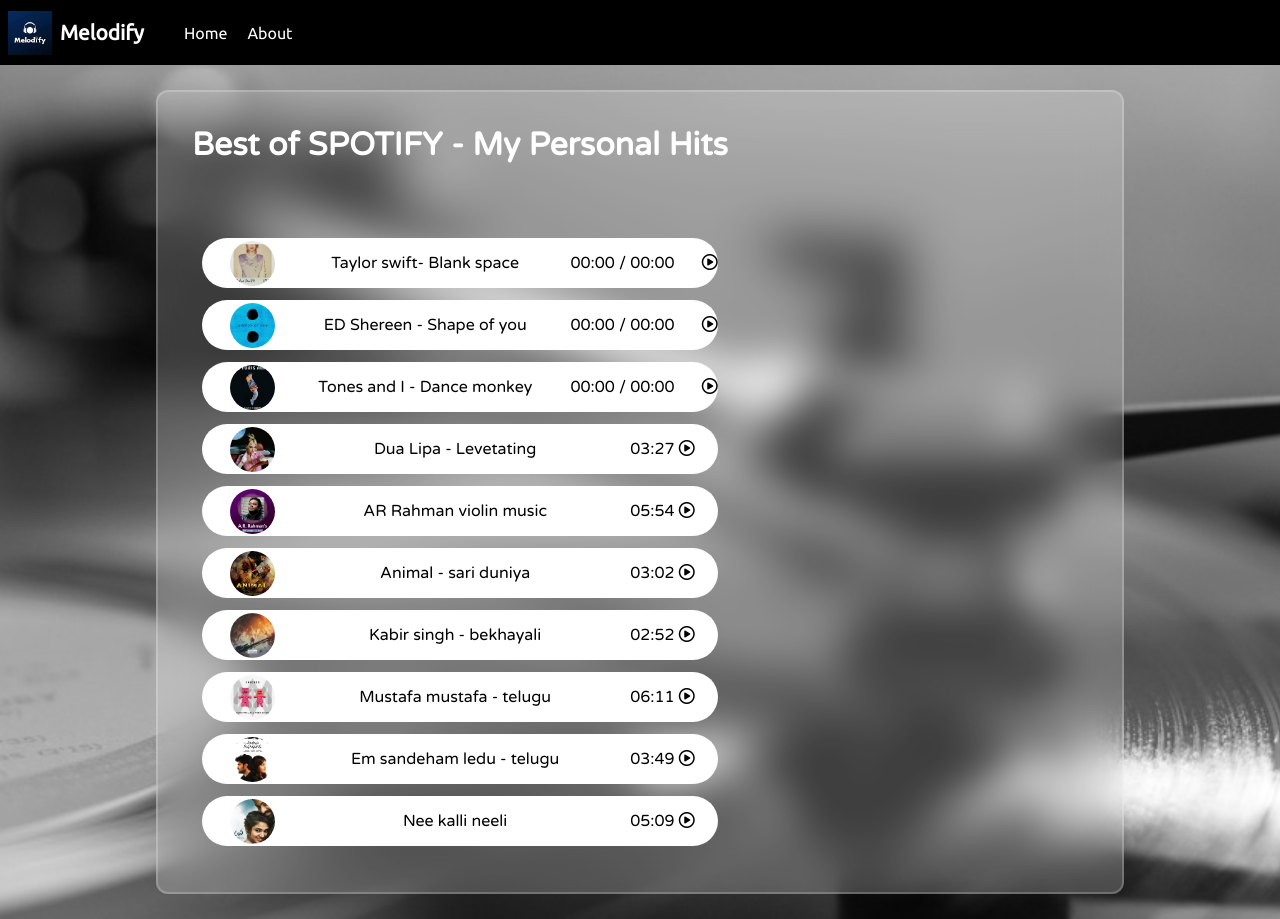
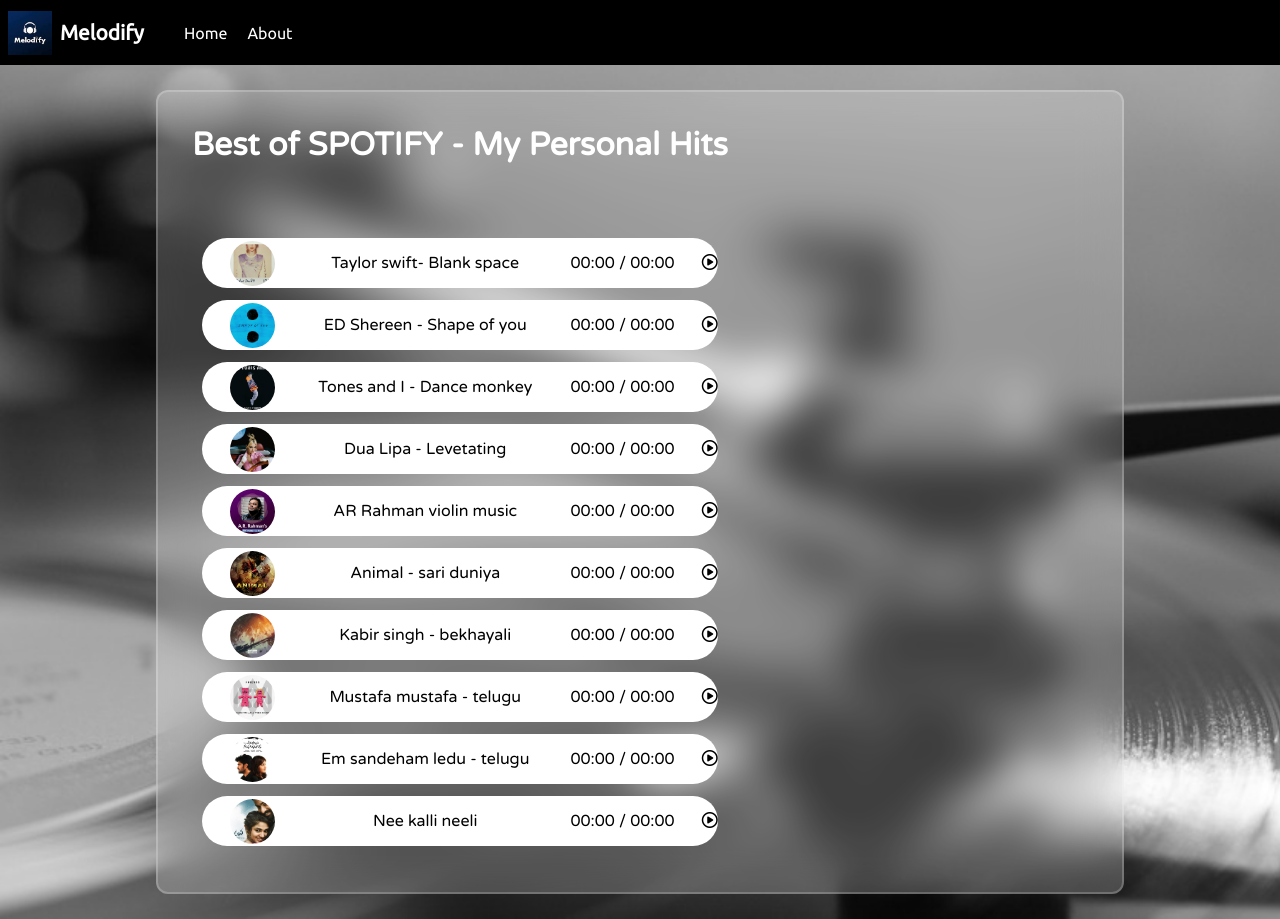
Before and after one commit to ankletNupur/Malodify_latest, a plain HTML site: page Spotify-songs/songs.html in a window 1280 px wide. Drawn offline with Linux system fonts and the light colour scheme.

Commit message:
Real Time of song added

```diff
--- a/Spotify-songs/songs.html
+++ b/Spotify-songs/songs.html
@@ -83,48 +83,97 @@
           <audio id="audio2" src="./songs/3.mp3" ontimeupdate="updateTime('audio2')"></audio>
         </div>
 
-        <div class="songItem">
+        <div style="cursor: pointer;" class="songItem" onclick="playSong('audio3', this)">
           <img alt="1" />
           <span class="songName">Dua Lipa - Levetating</span>
-          <span class="songlistplay"><span class="timestamp">03:27
-              <i id="3" class="far songItemPlay fa-play-circle"></i> </span></span>
+          <span class="songlistplay">
+            <!-- Real-time duration -->
+            <span class="timestamp" id="time-audio3">00:00 / 00:00</span>
+            <!-- Play/Pause button -->
+            <i class="far songItemPlay fa-play-circle" id="playPause-audio3"></i>
+          </span>
+          <!-- Audio element for the song -->
+          <audio id="audio3" src="./songs/4.mp3" ontimeupdate="updateTime('audio3')"></audio>
         </div>
-        <div class="songItem">
+
+        <div style="cursor: pointer;" class="songItem" onclick="playSong('audio4', this)">
           <img alt="1" />
-          <span class="songName">AR Rahman violin music </span>
-          <span class="songlistplay"><span class="timestamp">05:54
-              <i id="4" class="far songItemPlay fa-play-circle"></i> </span></span>
+          <span class="songName">AR Rahman violin music</span>
+          <span class="songlistplay">
+            <!-- Real-time duration -->
+            <span class="timestamp" id="time-audio4">00:00 / 00:00</span>
+            <!-- Play/Pause button -->
+            <i class="far songItemPlay fa-play-circle" id="playPause-audio4"></i>
+          </span>
+          <!-- Audio element for the song -->
+          <audio id="audio4" src="./songs/5.mp3" ontimeupdate="updateTime('audio4')"></audio>
         </div>
-        <div class="songItem">
+
+        <div style="cursor: pointer;" class="songItem" onclick="playSong('audio5', this)">
           <img alt="1" />
-          <span class="songName">Animal - sari duniya </span>
-          <span class="songlistplay"><span class="timestamp">03:02
-              <i id="5" class="far songItemPlay fa-play-circle"></i> </span></span>
+          <span class="songName">Animal - sari duniya</span>
+          <span class="songlistplay">
+            <!-- Real-time duration -->
+            <span class="timestamp" id="time-audio5">00:00 / 00:00</span>
+            <!-- Play/Pause button -->
+            <i class="far songItemPlay fa-play-circle" id="playPause-audio5"></i>
+          </span>
+          <!-- Audio element for the song -->
+          <audio id="audio5" src="./songs/6.mp3" ontimeupdate="updateTime('audio5')"></audio>
         </div>
-        <div class="songItem">
+
+        <div style="cursor: pointer;" class="songItem" onclick="playSong('audio6', this)">
           <img alt="1" />
           <span class="songName">Kabir singh - bekhayali</span>
-          <span class="songlistplay"><span class="timestamp">02:52
-              <i id="6" class="far songItemPlay fa-play-circle"></i> </span></span>
+          <span class="songlistplay">
+            <!-- Real-time duration -->
+            <span class="timestamp" id="time-audio6">00:00 / 00:00</span>
+            <!-- Play/Pause button -->
+            <i class="far songItemPlay fa-play-circle" id="playPause-audio6"></i>
+          </span>
+          <!-- Audio element for the song -->
+          <audio id="audio6" src="./songs/7.mp3" ontimeupdate="updateTime('audio6')"></audio>
         </div>
-        <div class="songItem">
+
+        <div style="cursor: pointer;" class="songItem" onclick="playSong('audio7', this)">
           <img alt="1" />
           <span class="songName">Mustafa mustafa - telugu</span>
-          <span class="songlistplay"><span class="timestamp">06:11
-              <i id="7" class="far songItemPlay fa-play-circle"></i> </span></span>
+          <span class="songlistplay">
+            <!-- Real-time duration -->
+            <span class="timestamp" id="time-audio7">00:00 / 00:00</span>
+            <!-- Play/Pause button -->
+            <i class="far songItemPlay fa-play-circle" id="playPause-audio7"></i>
+          </span>
+          <!-- Audio element for the song -->
+          <audio id="audio7" src="./songs/8.mp3" ontimeupdate="updateTime('audio7')"></audio>
         </div>
-        <div class="songItem">
+
+        <div style="cursor: pointer;" class="songItem" onclick="playSong('audio8', this)">
           <img alt="1" />
           <span class="songName">Em sandeham ledu - telugu</span>
-          <span class="songlistplay"><span class="timestamp">03:49
-              <i id="8" class="far songItemPlay fa-play-circle"></i> </span></span>
+          <span class="songlistplay">
+            <!-- Real-time duration -->
+            <span class="timestamp" id="time-audio8">00:00 / 00:00</span>
+            <!-- Play/Pause button -->
+            <i class="far songItemPlay fa-play-circle" id="playPause-audio8"></i>
+          </span>
+          <!-- Audio element for the song -->
+          <audio id="audio8" src="./songs/9.mp3" ontimeupdate="updateTime('audio8')"></audio>
         </div>
-        <div class="songItem">
+
+        <div style="cursor: pointer;" class="songItem" onclick="playSong('audio9', this)">
           <img alt="1" />
           <span class="songName">Nee kalli neeli</span>
-          <span class="songlistplay"><span class="timestamp">05:09
-              <i id="9" class="far songItemPlay fa-play-circle"></i> </span></span>
+          <span class="songlistplay">
+            <!-- Real-time duration -->
+            <span class="timestamp" id="time-audio9">00:00 / 00:00</span>
+            <!-- Play/Pause button -->
+            <i class="far songItemPlay fa-play-circle" id="playPause-audio9"></i>
+          </span>
+          <!-- Audio element for the song -->
+          <audio id="audio9" src="./songs/10.mp3" ontimeupdate="updateTime('audio9')"></audio>
         </div>
+
       </div>
     </div>
     <div class="songBanner"></div>
```
